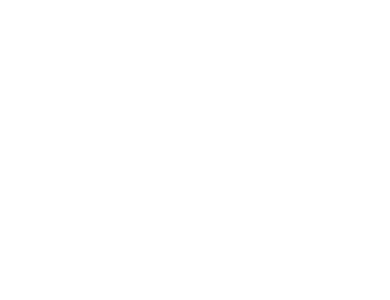
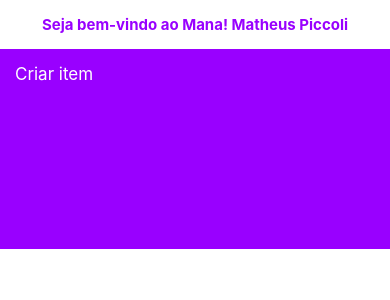
Before and after one commit to ofmxtheuuz/mana, a React Native app: screen / in a window 390 px wide. Shown: the top 300 px of the page. Built offline with nearby package versions, Linux system fonts and the light colour scheme.

Commit message:
Header finished, initialized form

```diff
--- a/App.tsx
+++ b/App.tsx
@@ -1,9 +1,12 @@
-import { StatusBar } from 'expo-status-bar';
-import { StyleSheet, Text, View } from 'react-native';
+
+import { View, StatusBar } from 'react-native';
+import Home from './src/pages/Home';
 
 export default function App() {
   return (
-    <View>
+    <View style={{marginTop: 15}}>
+      <StatusBar />
+      <Home />
     </View>
   );
 }
--- /dev/null
+++ b/src/components/Container.tsx
@@ -0,0 +1,14 @@
+import { View, StyleSheet } from "react-native";
+
+
+export default function Container({children}: any) {
+  return <View style={s.container}>
+    {children}
+  </View>
+}
+
+const s = StyleSheet.create({
+  container: {
+
+  }
+})
--- a/src/components/Title.tsx
+++ b/src/components/Title.tsx
@@ -12,6 +12,9 @@
 
 const s = StyleSheet.create({
   title: {
-
+    textAlign: "center",
+    color: "#9900ff",
+    fontWeight: "bold",
+    fontSize: 15
   }
-});
+})
--- /dev/null
+++ b/src/components/sections/Create.tsx
@@ -0,0 +1,25 @@
+import { StyleSheet, Text, View } from "react-native";
+
+
+export default function Create() {
+
+  return <View style={s.box}>
+    <Text style={s.title}>
+      Criar item
+    </Text>
+  </View>
+}
+
+const s = StyleSheet.create({
+  box: {
+    marginTop: 15,
+    backgroundColor: "#9900ff",
+    height: 200
+  },
+  title: {
+    color: "#FFFFFF",
+    marginTop: 15,
+    marginLeft: 15,
+    fontSize: 17
+  }
+})
--- a/src/components/sections/Header.tsx
+++ b/src/components/sections/Header.tsx
@@ -1,7 +1,9 @@
-import { View } from "react-native";
+import Title from "../Title";
+import Container from "../Container";
+import { StyleSheet } from "react-native";
 
 export default function Header() {
-  return <View>
-
-  </View>
+  return <Container>
+      <Title name={"Matheus Piccoli"}/>
+  </Container>
 }
--- a/src/pages/Home.tsx
+++ b/src/pages/Home.tsx
@@ -1,8 +1,11 @@
 import { View } from "react-native";
+import Header from "../components/sections/Header";
+import Create from "../components/sections/Create";
 
 
 export default function Home() {
   return <View>
-
+      <Header />
+      <Create />
   </View>
 }
```
Also changed, not shown: src/components/DateDay.tsx (deleted, +0 -12 lines).
